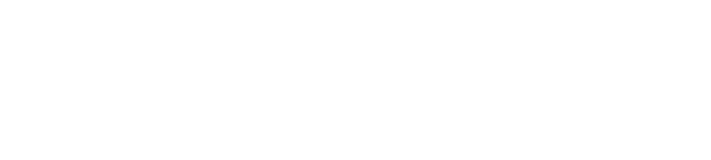
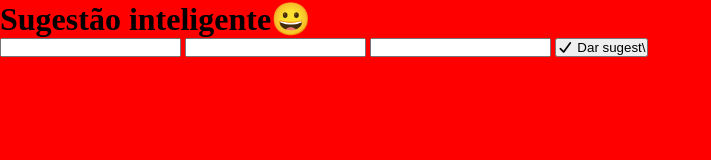
Before and after one commit to raffaela09/sugestao_inteligente, a plain HTML site: page index.html in a window 1280 px wide. Shown: the whole page, without its empty margins (0-711 px from the left). Drawn offline with Linux system fonts and the light colour scheme.

Commit message:
create html structure

```diff
--- a/index.html
+++ b/index.html
@@ -3,9 +3,23 @@
 <head>
     <meta charset="UTF-8">
     <meta name="viewport" content="width=device-width, initial-scale=1.0">
-    <title>Document</title>
+    <link rel="stylesheet" href="https://cdnjs.cloudflare.com/ajax/libs/font-awesome/7.0.1/css/all.min.css">
+    <link rel="stylesheet" href="./src/styles.css">
+    <title>Sugestão inteligente</title>
 </head>
 <body>
+    <div class="main">
+        <h1>Sugestão inteligente😀</h1>
 
+        <input type="text" class="input-name">
+        <input type="text" class="input-feeling">
+        <input type="text" class="text-time">
+        <button><i class="fa-solid fa-check"></i> Dar sugest\</button>
+
+
+        <div class="content">
+
+        </div>
+    </div>
 </body>
 </html>
--- /dev/null
+++ b/src/styles.css
@@ -0,0 +1,9 @@
+*{
+    margin: 0;
+    padding: 0;
+    box-sizing: border-box;
+}
+body{
+    background-color: red;
+
+}
```
